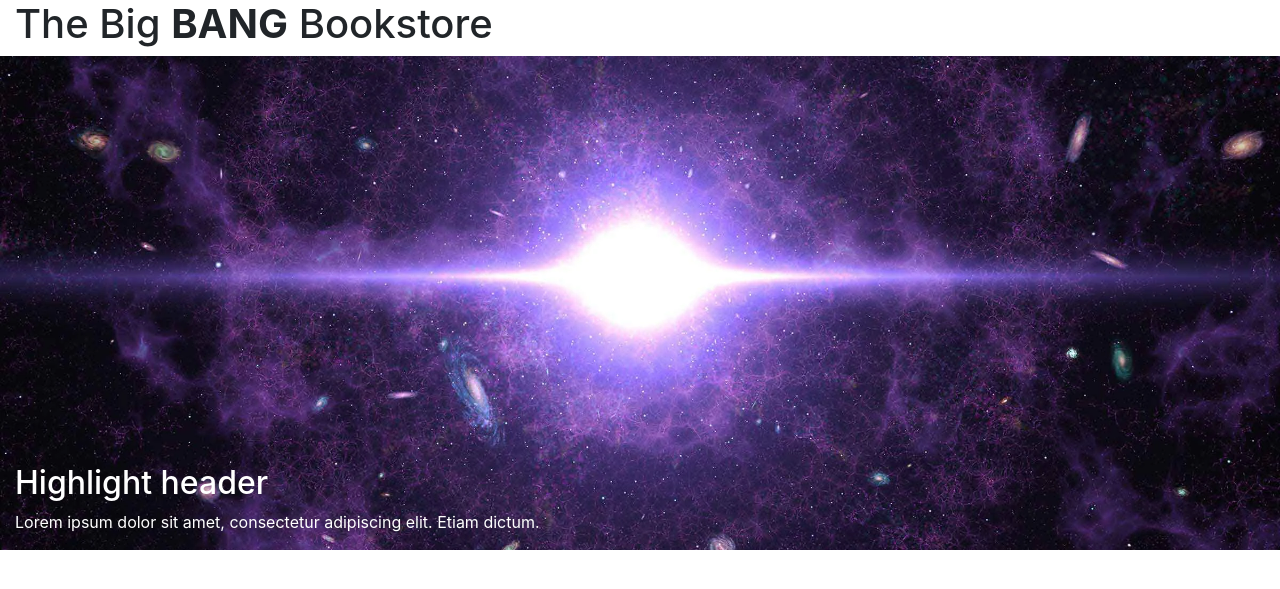
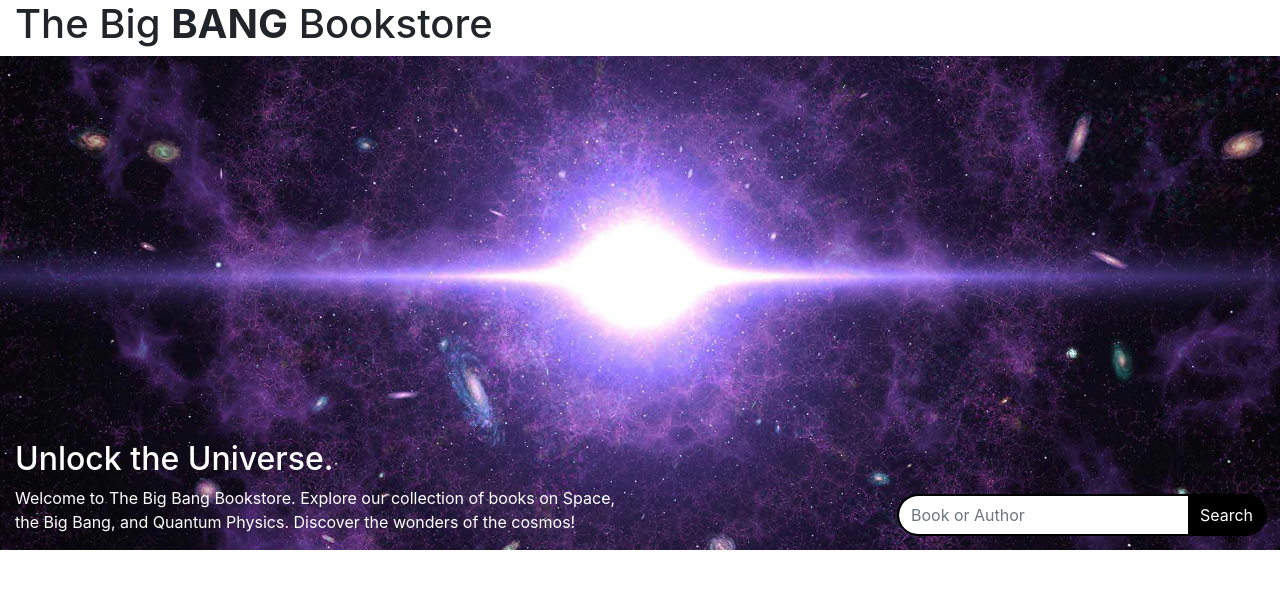
Before and after one commit to iftec/BigBangBookstore, a Django app: page / in a window 1280 px wide. Shown: the top 589 px of the page. Run offline with Django 5.2, Linux system fonts and the light colour scheme; data that the repository does not hold is empty; some libraries are stand-ins or nearby versions.

Commit message:
Update layout and images
Additional style changes to products template to further build upon the layout

```diff
--- a/static/css/style.css
+++ b/static/css/style.css
@@ -9,3 +9,38 @@
     background-size: cover;
     background-position: center;
 }
+
+.book-cover {
+    filter: drop-shadow(10px 14px 10px #6f6f6f);
+    border-radius: 5%;
+    width: 60% !important;
+}
+
+
+.search-box {
+    max-width: 60% !important;
+}
+
+.rounded-pill-start{
+    border-top-left-radius:75px !important;
+    border-bottom-left-radius: 75px !important;
+    border: none !important;
+    outline: 2px solid #000000;
+}
+
+.rounded-pill-end{
+    border-top-right-radius:75px !important;
+    border-bottom-right-radius: 75px !important;
+    border: none !important;
+    outline: 2px solid #000000;
+}
+
+
+/* Overide bootstraps btn-dark style to make it black by default */
+.btn-dark {
+    background-color: black !important;
+}
+
+.btn-dark:hover {
+    background-color: #6f6f6f !important;
+}
--- a/store/templates/storefront.html
+++ b/store/templates/storefront.html
@@ -4,10 +4,14 @@
     <div class="container-fluid fixed-height-header product-header-bg">
         <div class="row">
             <div class="col-6 text-white d-flex flex-column align-items-start fixed-height-header">
-                <h2 class="mt-auto">Highlight header</h2>
-                <p>Lorem ipsum dolor sit amet, consectetur adipiscing elit. Etiam dictum.</p>
+                <h2 class="mt-auto">Unlock the Universe.</h2>
+                <p>Welcome to The Big Bang Bookstore. Explore our collection of books on Space, the Big Bang, and Quantum Physics. Discover the wonders of the cosmos!</p>
             </div>
-            <div class="col-6 text-white d-flex flex-column align-items-start fixed-height-header">
+            <div class="col-6 text-white d-flex flex-column align-items-end fixed-height-header">
+                <div class="input-group mb-3 mt-auto search-box">
+                    <input type="text" class="form-control rounded-pill-start" placeholder="Book or Author" aria-label="Search book or author" aria-describedby="button-addon2">
+                    <button class="btn btn-outline-secondary btn-dark rounded-pill-end text-white" type="button" id="button-addon2">Search</button>
+                </div>
             </div>
         </div>
     </div>
@@ -17,11 +21,11 @@
     <div class="container-fluid d-flex flex-wrap justify-content-around p-5">
         {% for product in products %}
             <div class="card mb-5" style="width: 18rem;">
-                <img src="{{product.image}}" class="card-img-top" alt="Book cover image">
+                <img src="{{product.image.url}}" class="card-img-top book-cover mx-auto d-block mt-3 mb-3" alt="Book cover image">
                 <div class="card-body">
                     <h5 class="card-title">{{product.name}}</h5>
                     <p class="card-text">{{product.description}}</p>
-                    <p class="card-text">Author: {{product.author}}</p>
+                    <p class="card-text"><strong>Author:</strong> {{product.author}}</p>
                     <a href="#" class="btn btn-primary">Add to cart</a>
                 </div>
             </div>
```
Also changed, not shown: media/uploads/products/a_brief.jpg (added), media/uploads/products/black_holes.jpg (added), media/uploads/products/cosmos.jpg (added), media/uploads/products/ghosts.jpg (added), media/uploads/products/god.jpg (added), media/uploads/products/light.jpg (added), media/uploads/products/parallel.jpg (added), media/uploads/products/qs.jpg (added), media/uploads/products/rel.jpg (added), media/uploads/products/starry.jpg (added), media/uploads/products/the_joy.jpg (added), media/uploads/products/the_world.jpg (added), media/uploads/products/theory_of__everything.jpg (added).
